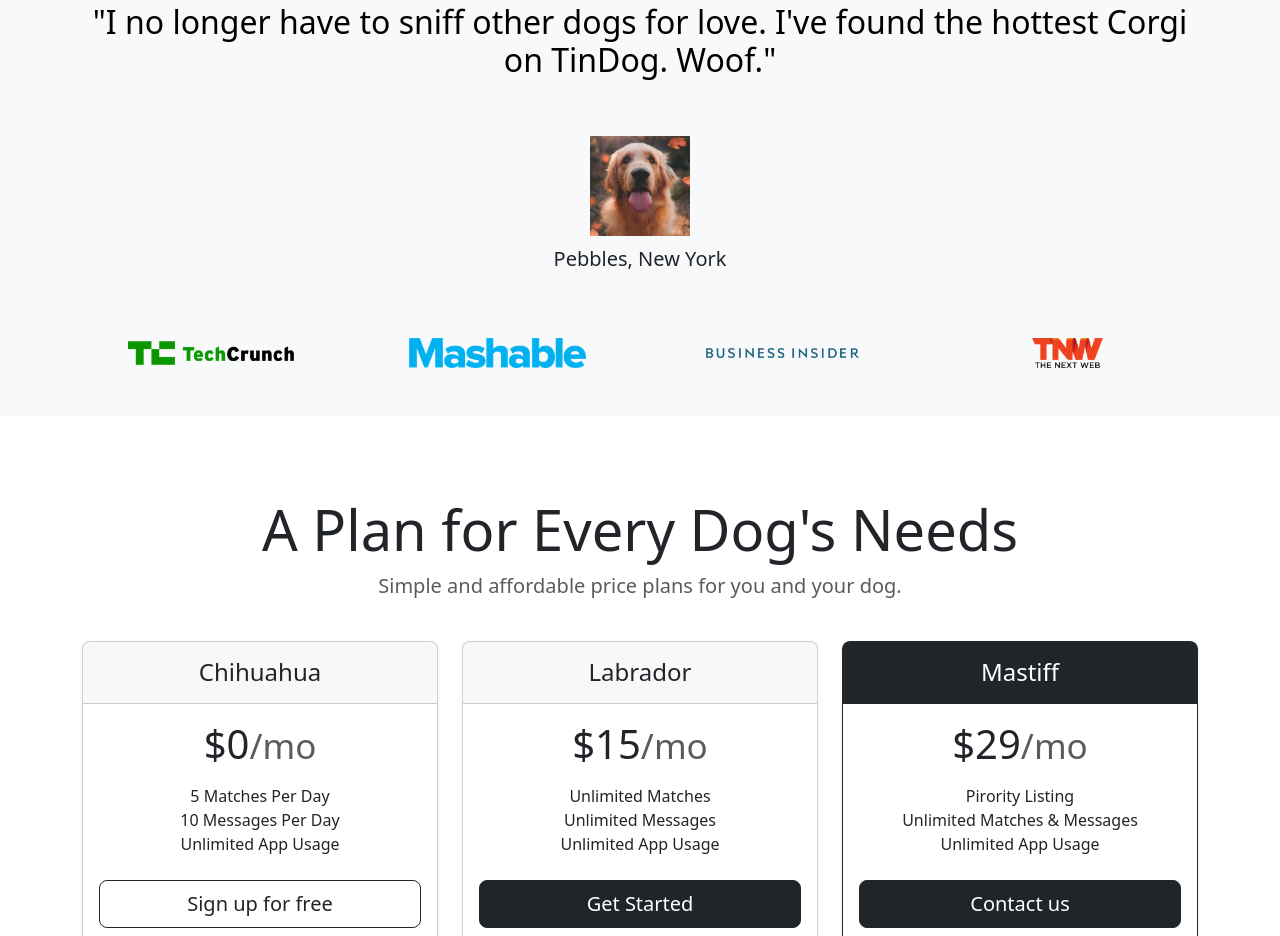
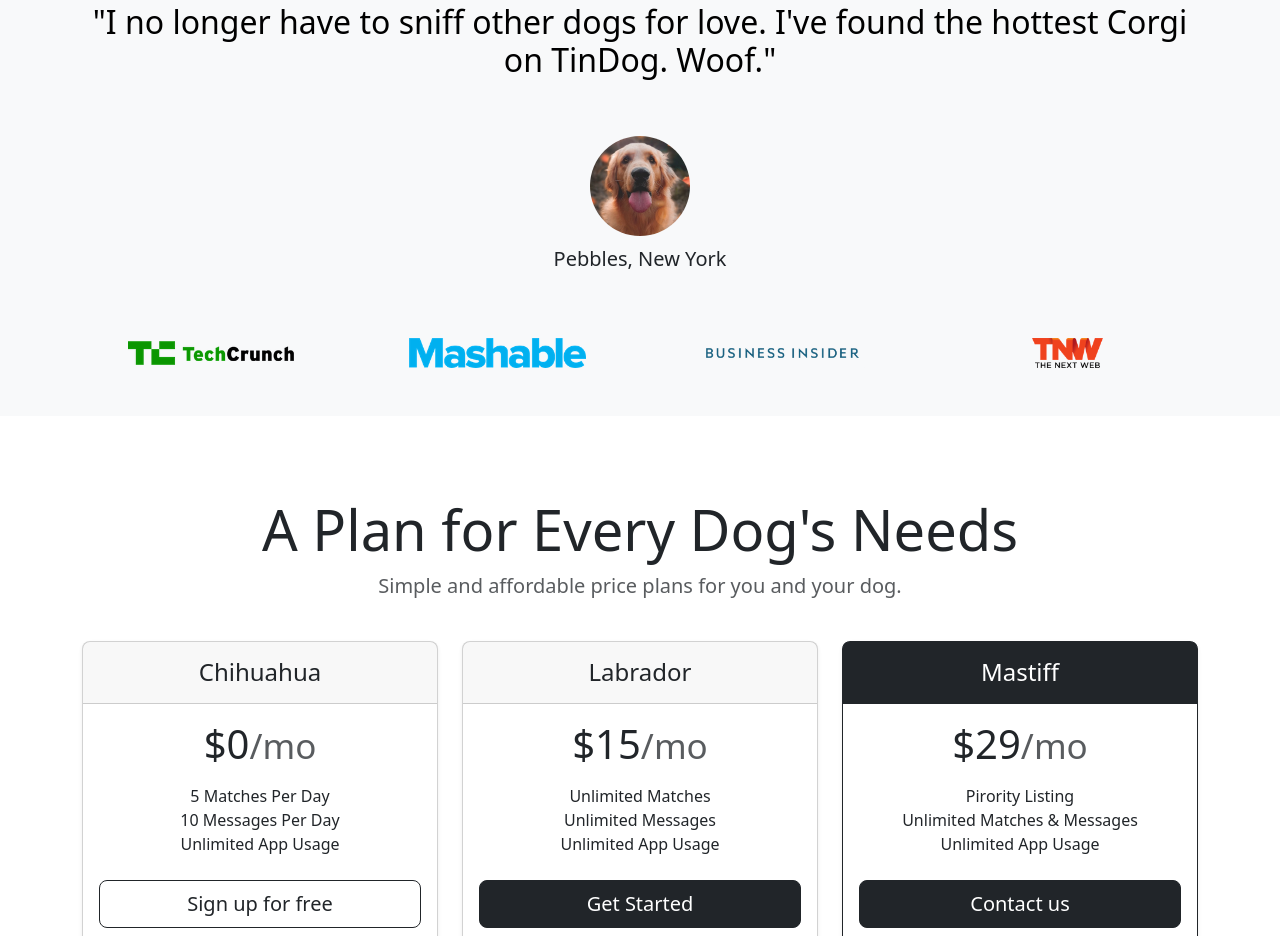
Before and after one commit to Jiya-Wakde/TinDog, a plain HTML site: page index.html in a window 1280 px wide. Shown: the part 1172-2108 px from the top of the page. Drawn offline with nearby package versions, Linux system fonts and the light colour scheme.

Commit message:
Update index.html
some css was changed by default

```diff
--- a/index.html
+++ b/index.html
@@ -97,7 +97,7 @@
       <div class="p-5 text-center bg-body-tertiary">
         <div class="container py-5">
           <h2 class="text-body-emphasis">"I no longer have to sniff other dogs for love. I've found the hottest Corgi on TinDog. Woof."</h1>
-            <img class="profile-image mt-5" src="./images/dog-img.jpg" alt="dog" height="100">
+            <img class="profile-img mt-5" src="./images/dog-img.jpg" alt="dog" height="100">
             <p class="col-lg-8 mx-auto lead mt-2">
               Pebbles, New York
             </p>
```
